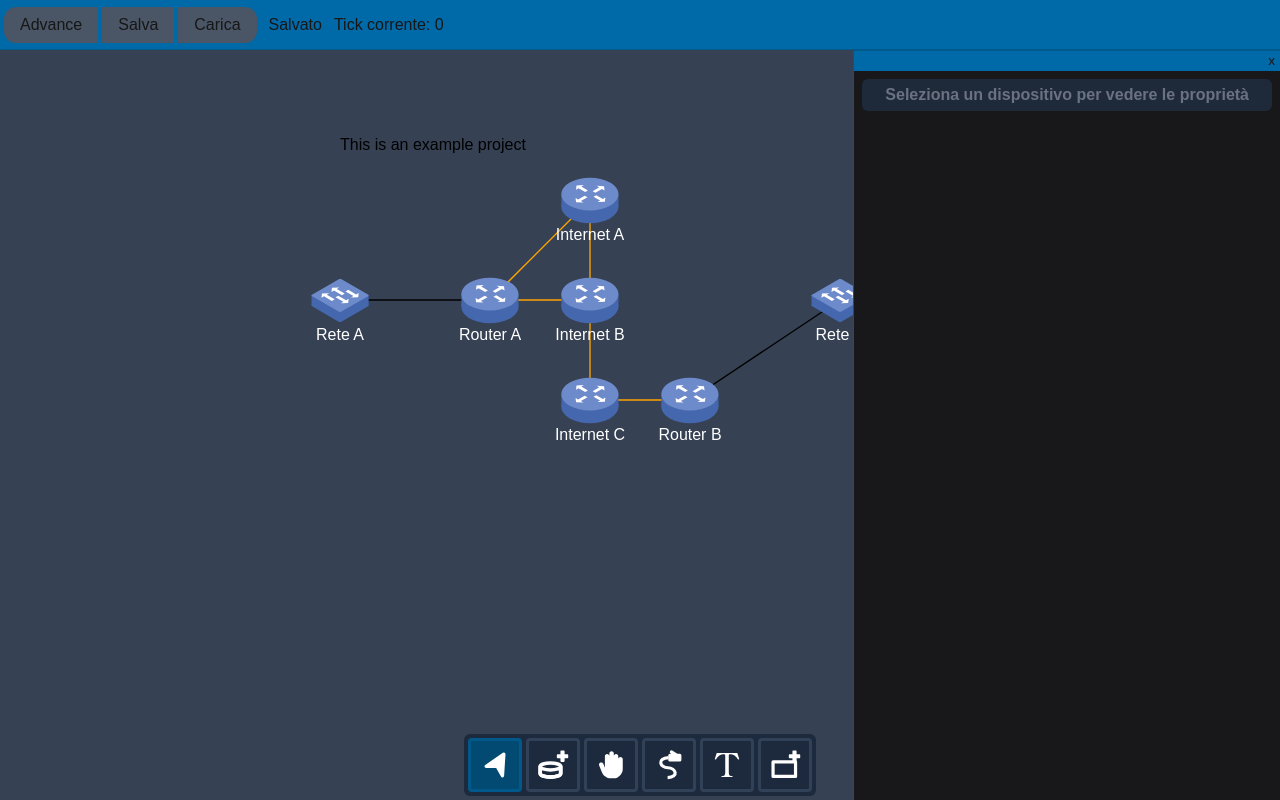
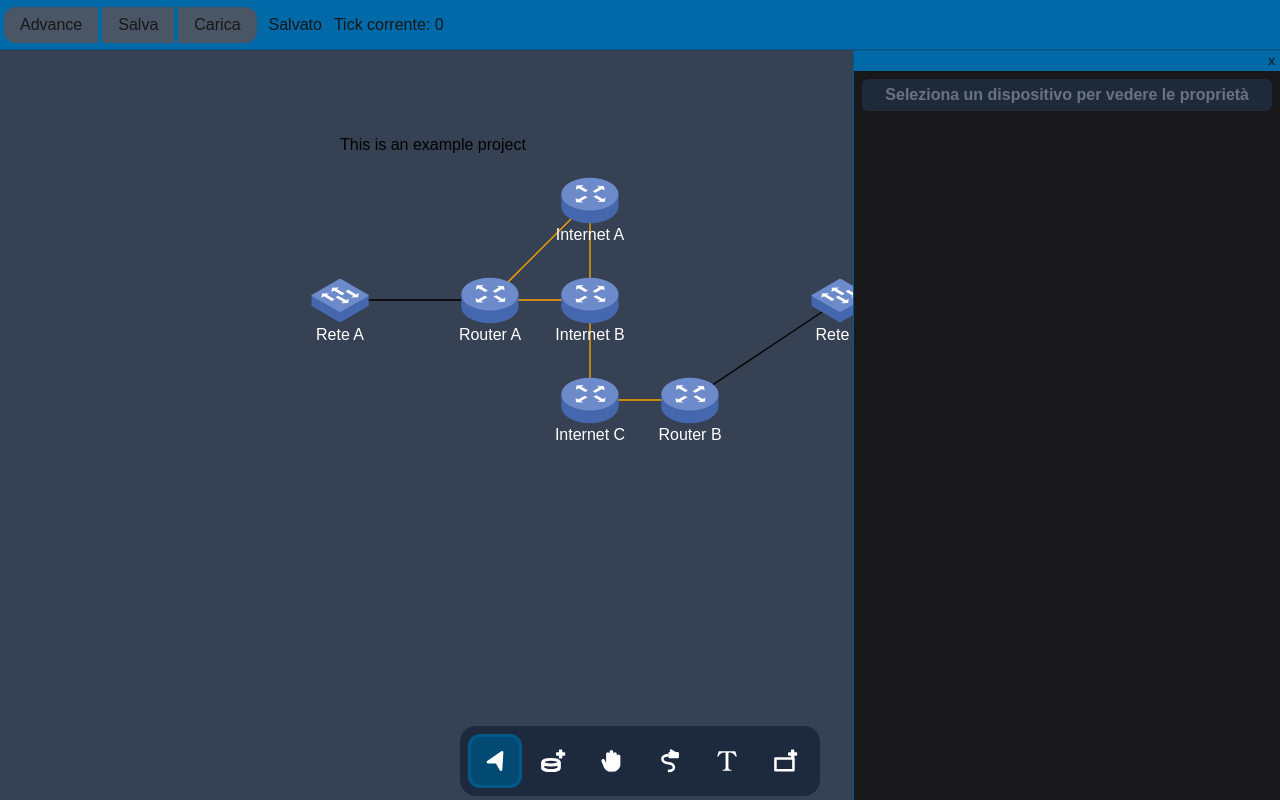
Before and after one commit to AmedeoAlf/packet-tracer, a Next.js app: page / in a window 1280 px wide. Built offline with nearby package versions, Linux system fonts and the light colour scheme.

Commit message:
minor ToolSelector.tsx redesign

```diff
--- a/app/editorComponents/SelectableCard.tsx
+++ b/app/editorComponents/SelectableCard.tsx
@@ -12,7 +12,7 @@ export function SelectableCard({
   children: ReactNode;
 }): ReactNode {
   className =
-    "p-1 rounded-sm border-3 select-none flex flex-col items-center " +
+    "transition p-1 rounded-sm border-3 select-none flex flex-col items-center " +
     (isSelected
       ? "bg-sky-900 border-sky-800 "
       : "bg-slate-800 border-slate-700 hover:bg-slate-700 ") +
--- a/app/editorComponents/ToolSelector.tsx
+++ b/app/editorComponents/ToolSelector.tsx
@@ -14,13 +14,16 @@ export const ToolSelector = memo(
   }): ReactNode {
     return (
       <div className="fixed bottom-1 w-full flex justify-center pointer-events-none">
-        <div className="bg-slate-800 w-max h-min flex flex-wrap justify-center gap-1 p-1 rounded-md pointer-events-auto">
+        <div className="bg-slate-800 w-max h-min flex flex-wrap justify-center gap-1 p-2 rounded-2xl pointer-events-auto">
           {TOOL_LIST.map((it) => (
             <SelectableCard
               key={it}
               onClick={() => setToolTo(it)}
               isSelected={it == toolname}
-              className="h-min"
+              className={
+                "h-min p-2 rounded-xl" +
+                (it == toolname ? "" : " border-transparent")
+              }
             >
               <WrapToolIcon icon={it} />
             </SelectableCard>
--- a/app/tools/TOOL_ICONS.tsx
+++ b/app/tools/TOOL_ICONS.tsx
@@ -4,8 +4,8 @@ import { TOOLS } from "./Tool";
 export function WrapToolIcon({ icon }: { icon: keyof typeof TOOL_ICONS }) {
   return (
     <svg
-      width="40"
-      height="40"
+      width="32"
+      height="32"
       viewBox="0 0 50 50"
       version="1.1"
       xmlns="http://www.w3.org/2000/svg"
```
